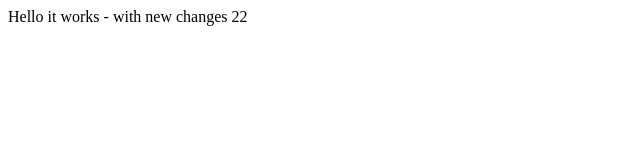
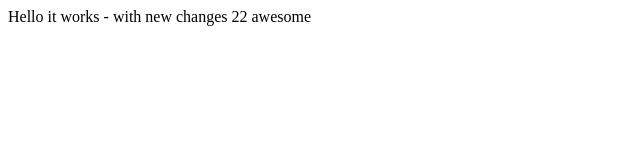
Before and after one commit to bharathvaj-ganesan/netlify-playground, a website: page index.html in a window 1280 px wide. Shown: the full height of the page, 0-640 px from the left. Drawn offline with Linux system fonts and the light colour scheme.

Commit message:
awessome

```diff
--- a/index.html
+++ b/index.html
@@ -6,6 +6,6 @@
         <title>Document 2</title>
     </head>
     <body>
-        Hello it works - with new changes 22
+        Hello it works - with new changes 22 awesome
     </body>
 </html>
```
